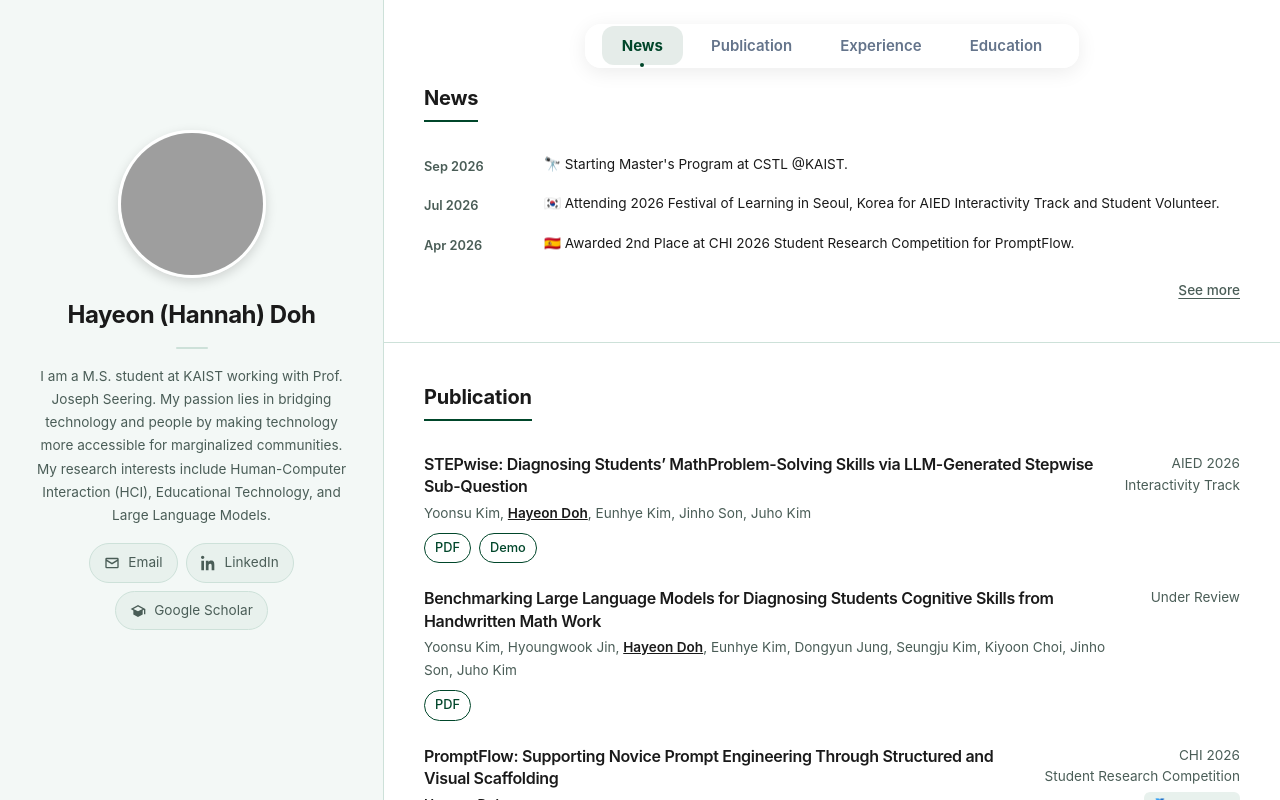
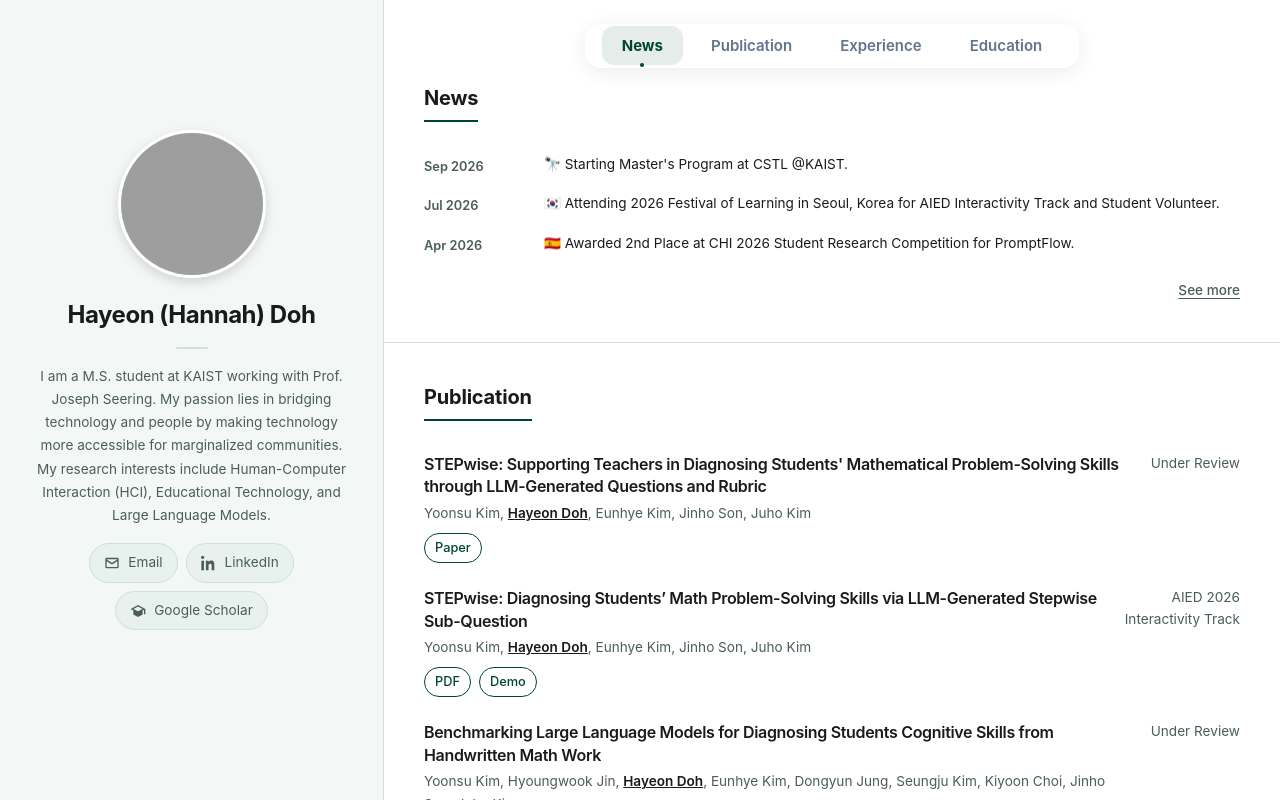
Before and after one commit to doh-ha/doh-ha.github.io, a React (Create React App) app: page / in a window 1280 px wide. Built offline with nearby package versions, Linux system fonts and the light colour scheme; grey boxes are pictures that could not be loaded.

Commit message:
✨ update publication entries for clarity and consistency, enhance Education section with new Honor component and style adjustments

```diff
--- a/src/data/Publication.data.ts
+++ b/src/data/Publication.data.ts
@@ -14,7 +14,14 @@ export interface PublicationItem {
 
 export const publications: PublicationItem[] = [
   {
-    title: "STEPwise: Diagnosing Students’ MathProblem-Solving Skills via LLM-Generated Stepwise Sub-Question",
+    title: "STEPwise: Supporting Teachers in Diagnosing Students' Mathematical Problem-Solving Skills through LLM-Generated Questions and Rubric",
+    authors: "Yoonsu Kim, Hayeon Doh, Eunhye Kim, Jinho Son, Juho Kim",
+    venue: "Under Review",
+    highlightName: "Hayeon Doh",
+    links: [{ url: "https://arxiv.org/pdf/2610.06328", label: "Paper" }],
+  },
+  {
+    title: "STEPwise: Diagnosing Students’ Math Problem-Solving Skills via LLM-Generated Stepwise Sub-Question",
     authors: "Yoonsu Kim, Hayeon Doh, Eunhye Kim, Jinho Son, Juho Kim",
     venue: "AIED 2026\n Interactivity Track",
     highlightName: "Hayeon Doh",
@@ -28,7 +35,7 @@ export const publications: PublicationItem[] = [
     authors: "Yoonsu Kim, Hyoungwook Jin, Hayeon Doh, Eunhye Kim, Dongyun Jung, Seungju Kim, Kiyoon Choi, Jinho Son, Juho Kim",
     venue: "Under Review",
     highlightName: "Hayeon Doh",
-    links: [{ url: "https://arxiv.org/abs/2504.00843", label: "PDF" }],
+    links: [{ url: "https://arxiv.org/abs/2504.00843", label: "Paper" }],
   },
   {
     title: "PromptFlow: Supporting Novice Prompt Engineering Through Structured and Visual Scaffolding",
@@ -36,6 +43,6 @@ export const publications: PublicationItem[] = [
     venue: "CHI 2026\nStudent Research Competition",
     highlightName: "Hayeon Doh",
     awards: ["🏅 2nd Place"],
-    links: [{ url: "https://dl.acm.org/doi/full/10.1145/3772363.3799168", label: "PDF" }],
+    links: [{ url: "https://dl.acm.org/doi/full/10.1145/3772363.3799168", label: "Paper" }],
   },
 ];
--- a/src/sections/Education/Education.styles.ts
+++ b/src/sections/Education/Education.styles.ts
@@ -103,7 +103,9 @@ export const EducationCard = styled.div<{ $expanded: boolean }>`
   padding: ${({ theme }) => theme.spacing.lg};
   border: 1px solid ${({ theme }) => theme.colors.gray200};
   cursor: pointer;
-  transition: background ${({ theme }) => theme.transitions.fast}, border-color ${({ theme }) => theme.transitions.fast};
+  transition:
+    background ${({ theme }) => theme.transitions.fast},
+    border-color ${({ theme }) => theme.transitions.fast};
 
   &:hover {
     background: ${({ theme }) => theme.colors.backgroundGray};
@@ -176,3 +178,10 @@ export const InlineLink = styled.a`
 export const Divider = styled.hr`
   display: none;
 `;
+export const Honor = styled.div`
+  font-size: 0.85rem;
+  font-weight: 400;
+  font-style: italic;
+  color: var(--accent);
+  margin: 0.15rem 0 0.35rem;
+`;
--- a/src/sections/Education/index.tsx
+++ b/src/sections/Education/index.tsx
@@ -17,6 +17,7 @@ import {
   HighlightSubTitle,
   ExpandHint,
   EducationCard,
+  Honor,
 } from "./Education.styles";
 import { SectionContainer, SectionTitle } from "../../styles/section";
 
@@ -72,6 +73,7 @@ const Education: React.FC = () => {
             <Row>
               <LeftColumn>
                 <School>Ewha Womans University</School>
+                <Honor>Summa Cum Laude</Honor>
                 <Period>Mar 2021 ~ Aug 2026</Period>
                 <Location>Seoul, South Korea</Location>
               </LeftColumn>
@@ -85,12 +87,7 @@ const Education: React.FC = () => {
                   )}
                   <DegreeGroup>
                     <DegreeItem>
-                      <HighlightSubTitle>
-                        {/* <InlineLink href="https://cse.ewha.ac.kr/cseeng/index.do" target="_blank" rel="noreferrer" onClick={(e) => e.stopPropagation()}>
-                          B.S. in Computer Science & Engineering
-                        </InlineLink> */}
-                        B.S. in Computer Science & Engineering
-                      </HighlightSubTitle>
+                      <HighlightSubTitle>B.S. in Computer Science & Engineering</HighlightSubTitle>
                       {ewhaExpanded && (
                         <Details>
                           <li>Primary major</li>
@@ -99,12 +96,7 @@ const Education: React.FC = () => {
                     </DegreeItem>
 
                     <DegreeItem>
-                      <HighlightSubTitle>
-                        {/* <InlineLink href="https://scrantoncollege.ewha.ac.kr/escranton/shp/about-shp.do" target="_blank" rel="noreferrer" onClick={(e) => e.stopPropagation()}>
-                          B.A. in Scranton Honors Program (Digital Humanities Track)
-                        </InlineLink> */}
-                        B.A. in Scranton Honors Program (Digital Humanities Track)
-                      </HighlightSubTitle>
+                      <HighlightSubTitle>B.A. in Scranton Honors Program (Digital Humanities Track)</HighlightSubTitle>
                       {ewhaExpanded && (
                         <Details>
                           <li>
```
